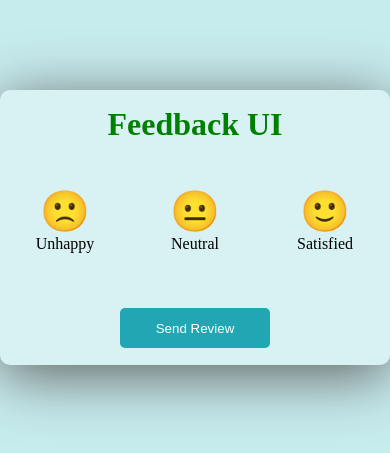
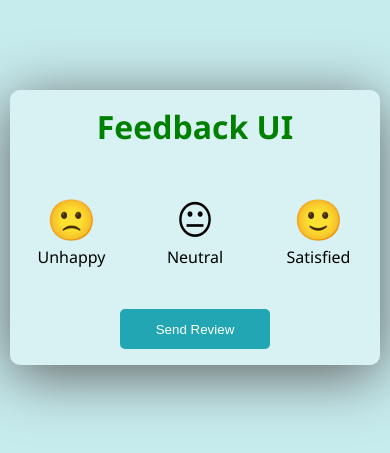
Before and after one commit to arimoa/feedback-ui, a plain HTML site: page index.html in a window 390 px wide. Shown: the part 195-648 px from the top of the page. Drawn offline with Linux system fonts and the light colour scheme.

Commit message:
Update style.css

```diff
--- a/style.css
+++ b/style.css
@@ -2,10 +2,10 @@
   box-sizing: border-box;
   padding: 0;
   margin: 0;
-
 }
 
 body {
+  font-family: "Segoe UI", Tahoma, Geneva, Verdana, sans-serif;
   min-height: 100vh;
   display: flex;
   justify-content: center;
@@ -40,6 +40,7 @@ h1 {
   width: 120px;
   height: 100px;
   border-radius: 10px;
+  transition: 0.2s;
 }
 #review {
   background-color: #22a6b3;
@@ -51,13 +52,14 @@ h1 {
   color: white;
   margin: 0 auto;
   cursor: pointer;
+  transition: 0.2s;
 }
 #review:hover {
   box-shadow: 0 5px 10px rgb(98, 96, 96);
 }
-.active, .feedback:hover {
+.active,
+.feedback:hover {
   background-color: #22a6b3;
-
 }
 
 #container2 {
@@ -69,8 +71,15 @@ h1 {
   width: 350px;
   height: 175px;
   text-align: center;
-
   flex-direction: column;
   justify-content: space-around;
   color: green;
 }
+@media (max-width: 481px) {
+  #container {
+    width: 95%;
+  }
+  #container2 {
+    width: 90%;
+  }
+}
```
Lines whose indentation alone changed are shown as unchanged.
